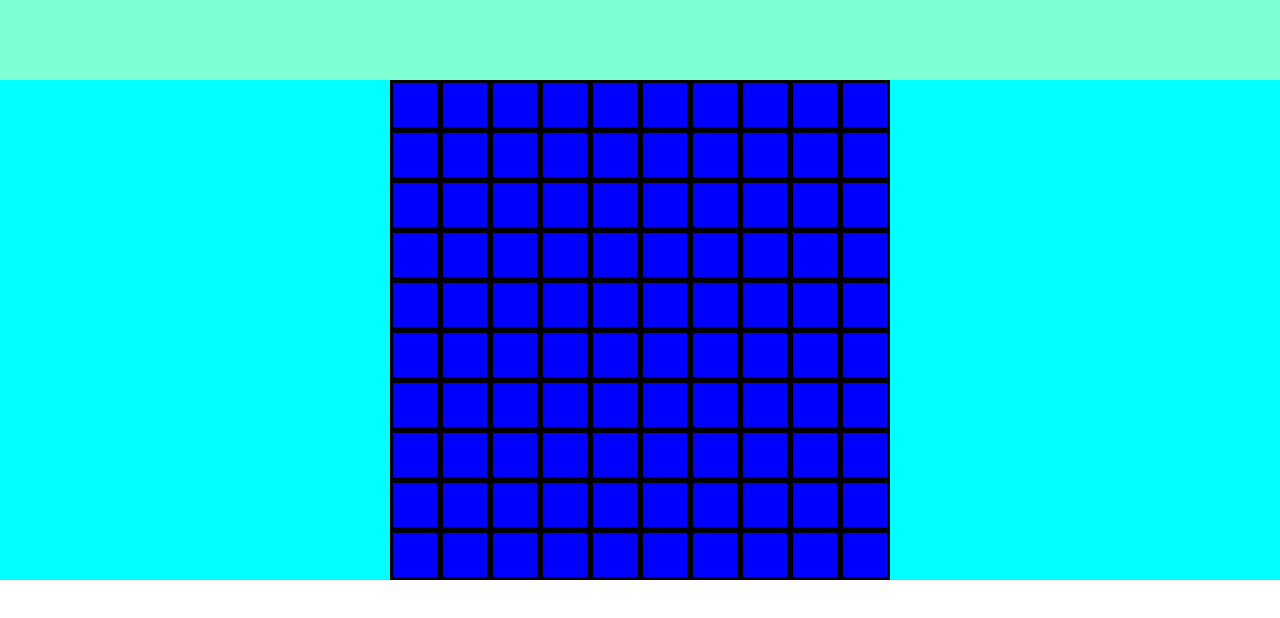
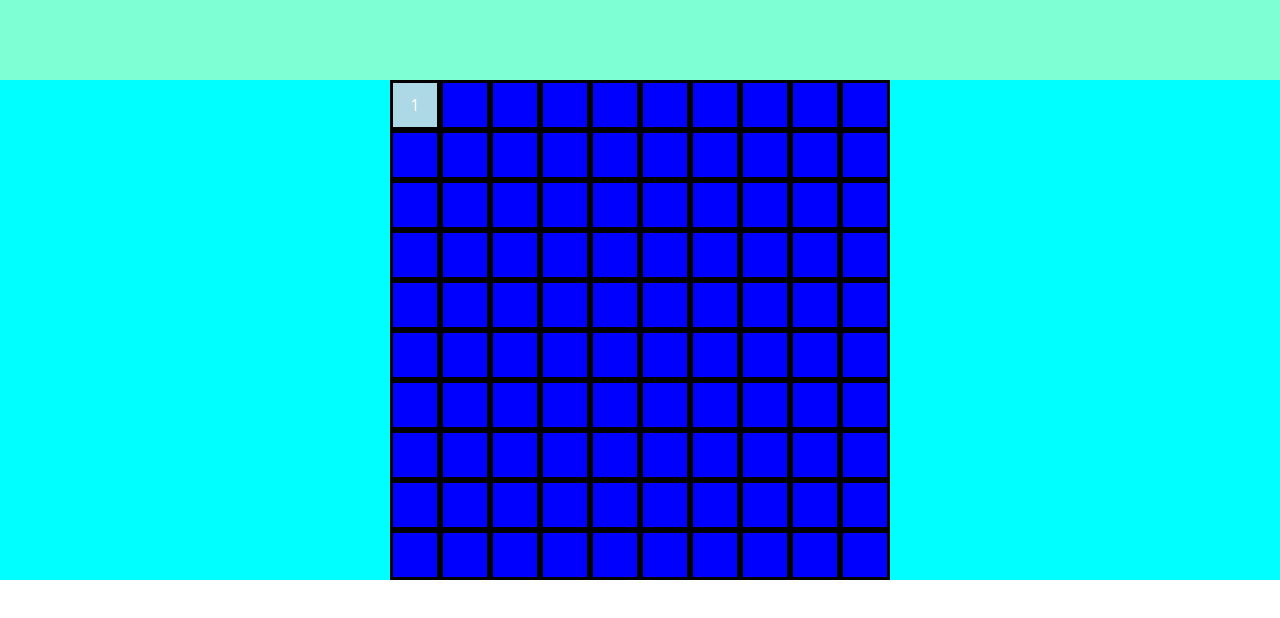
Before and after one commit to Laroussi-Sarhane/js-campominato-grid, a plain HTML site: page index.html in a window 1280 px wide. Both pictures are taken after a click on the element 415 px from the left and 105 px from the top of the page. Drawn offline with nearby package versions, Linux system fonts and the light colour scheme.

Commit message:
add click

```diff
--- a/index.html
+++ b/index.html
@@ -19,7 +19,7 @@
 
       <div class="my_container d-flex flex-wrap ">
 
-        <div class="square d-flex justify-content-center align-items-center  ">
+        <div class="square  ">
 
         </div>
 
--- a/script.js
+++ b/script.js
@@ -3,8 +3,8 @@ const gridContainer = document.querySelector('.my_container');
 reset();
 
 for(let i = 1; i <= 100; i++){
-  const square = getsquare();
-  console.log(square);
+  const square = getsquare(i);
+
   gridContainer.append(square);
 }
 
@@ -35,9 +35,16 @@ function reset(){
   gridContainer.innerHTML = '';
 }
 
-function getsquare(){
+function getsquare(numero){
   const sq = document.createElement('div');
   sq.className = 'square';
+  sq._sqId = numero ;
+   //(this in questo caso è il mio quadrato è il mio elemento che clicco ricrda che sta dentro a click! NB)
+  sq.addEventListener('click', function(){
+    console.log(this._sqId)
+    this.innerHTML = this._sqId;
+    this.classList.add('clicked');
+  })
 
 
   return sq;
--- a/style.css
+++ b/style.css
@@ -20,6 +20,9 @@ header{
   border: 3px solid black ;
   color: white;
   cursor: pointer;
+  display: flex;
+  align-items: center;
+  justify-content: center;
 }
 .square.clicked{
   background-color: lightblue;
```
